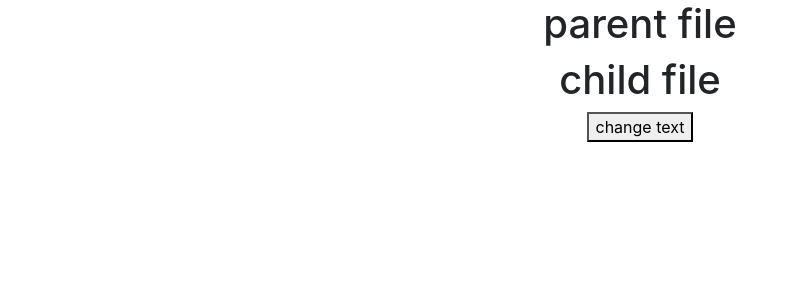
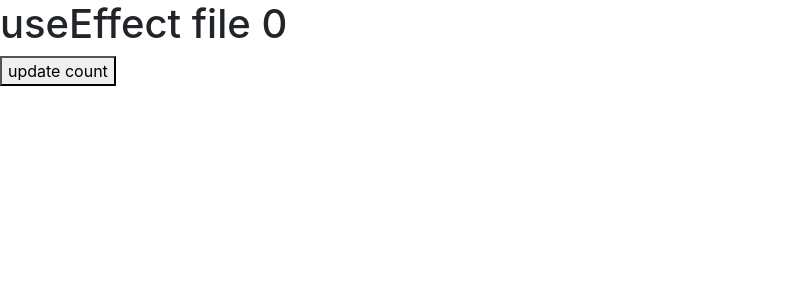
Before and after one commit to RAVIWITHGIT/React, a React (Create React App) app: page / in a window 1280 px wide. Shown: the top 300 px of the page, without its empty margins (0-798 px from the left). Built offline with nearby package versions, Linux system fonts and the light colour scheme.

Commit message:
update code

```diff
--- a/src/App.js
+++ b/src/App.js
@@ -1,12 +1,12 @@
 import React from 'react';
-import Tut27Parent from './tut27_componentWillunmount/tut27Parent';
+import Tut29 from './tut29_useEffectBasic/tut29';
 
 
 
 function App() {
 
   return (
-    <Tut27Parent/>
+    <Tut29/>
   );
 }
 
--- /dev/null
+++ b/src/tut29_useEffectBasic/tut29.js
@@ -0,0 +1,37 @@
+/*
+1.here we discuss about UseEffect
+2.useEffect is combination of lifecycle method of componentDidMount,componentDidUpdate and ComponentWillUnmount
+3. when component render then call useEffect,update props then call useEffect ,when remove any component then call useEffect
+4. Mean any change of component then call UseEffect
+5. we can also control UseEffect using condition
+6. useEffect take two parameter
+  I. callback function
+  II. blank array which work as conditonal and handle useEffect
+
+*/
+
+import React, { useEffect, useState } from 'react'
+
+const Tut29 = () => {
+
+    // run when Render file
+    // useEffect(()=>{
+    //     alert("useEffect run")
+    // })
+
+
+    // run when update file
+    const [currentvalue,setvalue] = useState(0)
+    useEffect(()=>{
+        alert("useEffect run when update file")
+
+    })
+  return (
+    <div>
+      <h1>useEffect file {currentvalue}</h1>
+      <button onClick={()=>{setvalue(currentvalue+1)}}>update count</button>
+    </div>
+  )
+}
+
+export default Tut29
```
